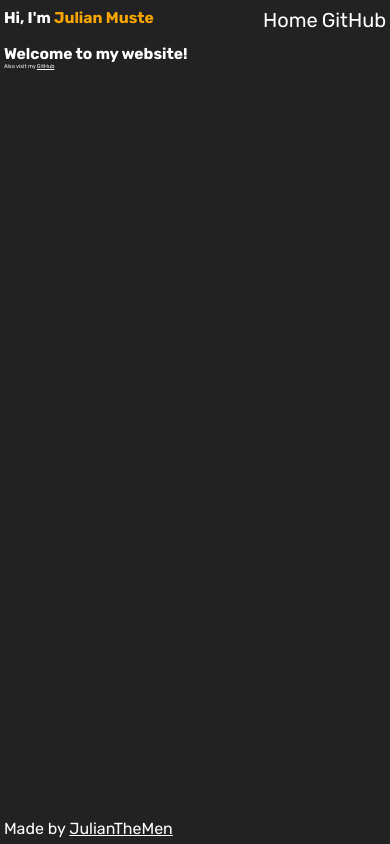
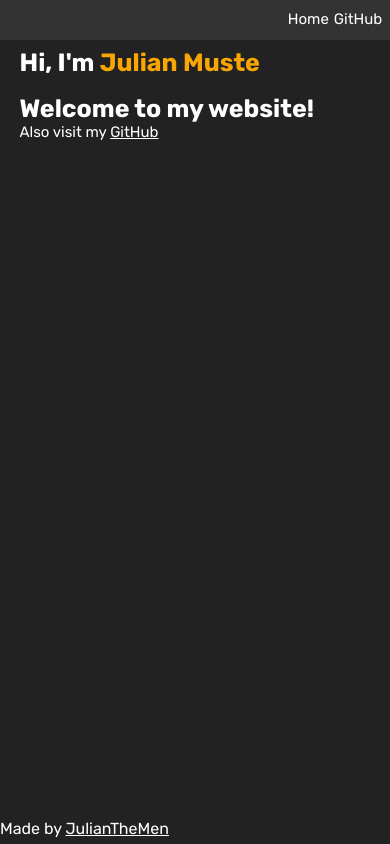
Before and after one commit to JulianTheMen/julianthemen.github.io, a PHP site: page / in a window 390 px wide. Run offline with PHP 8.4, Linux system fonts and the light colour scheme.

Commit message:
Mobile compatible

```diff
--- a/index.html
+++ b/index.html
@@ -15,10 +15,11 @@
 				<!-- <a href="">Project4</a>
 				<a href="">Project3</a>
 				<a href="">Project2</a>
-				<a href="/SST1/index.php">Project1</a> -->
+				<a href="">Project1</a> -->
 				<a href="/">Home</a>
 			</li>
 		</nav>
+		<section class="page">
 		<!-- text cycler -->
 		<section class="cycle-wrapper">
 			<h1 class="cycle-sentence">
@@ -35,7 +36,7 @@
 			Also visit my <a href="https://github.com/JulianTheMen" target="_blank">GitHub</a>
 		</p>
 	</body>
-
+	</section>
 	<footer>Made by <a href="https://github.com/JulianTheMen" target="_blank">JulianTheMen</a></footer>
 
 </html>
--- a/main.css
+++ b/main.css
@@ -2,12 +2,12 @@
 
 * {
 	margin: 0;
+	font-family: rubik;
+	color: white;
+	background:  #222;
 }
 
-html {
-	background:  #222;
-	color: white;
-	font-family: rubik;
+.page {
 	margin-top: 1vh;
 	margin-right: 1vw;
 	margin-bottom: 1vh;
@@ -33,6 +33,12 @@ p a:hover {
 }
 
 /* nav */
+
+nav {
+	height: 20px;
+	padding: 10px;
+	padding-right: 2vw;
+}
 
 nav a {
 	text-decoration: none;
@@ -137,3 +143,31 @@ footer a:hover {
 	color: #f9812a;
 	transition: color ease-in-out 0.2s;
 }
+
+/* mobile */
+
+@media only screen and (max-width: 600px) {
+	.page {
+		margin-left: 5vw;
+	}
+
+	h1 {
+		font-size: 25px;
+	}
+
+	p {
+		font-size: 15px;
+	}
+
+	nav a {
+		text-decoration: none;
+		margin-left: 5px;
+		font-size: 15px;
+		background: #333;
+	}
+
+	nav {
+		background: #333;
+	}
+
+}
```
